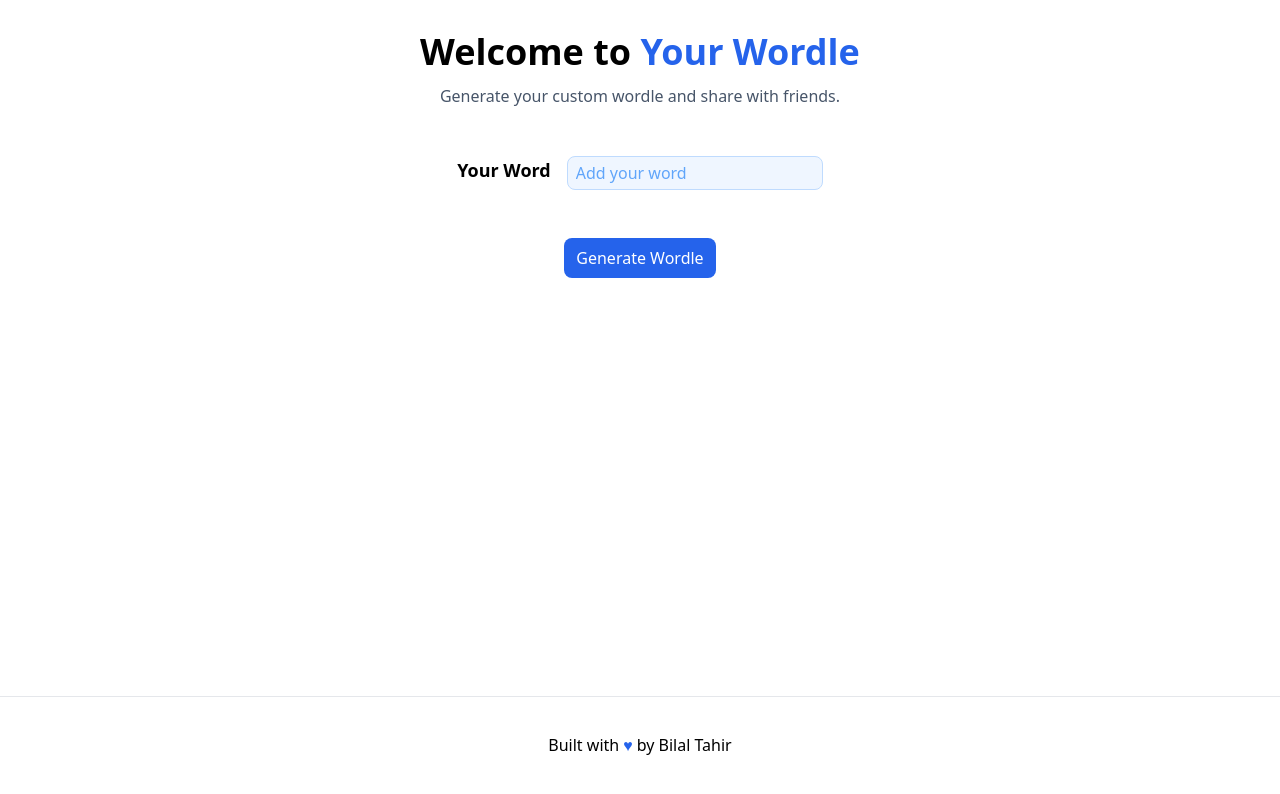
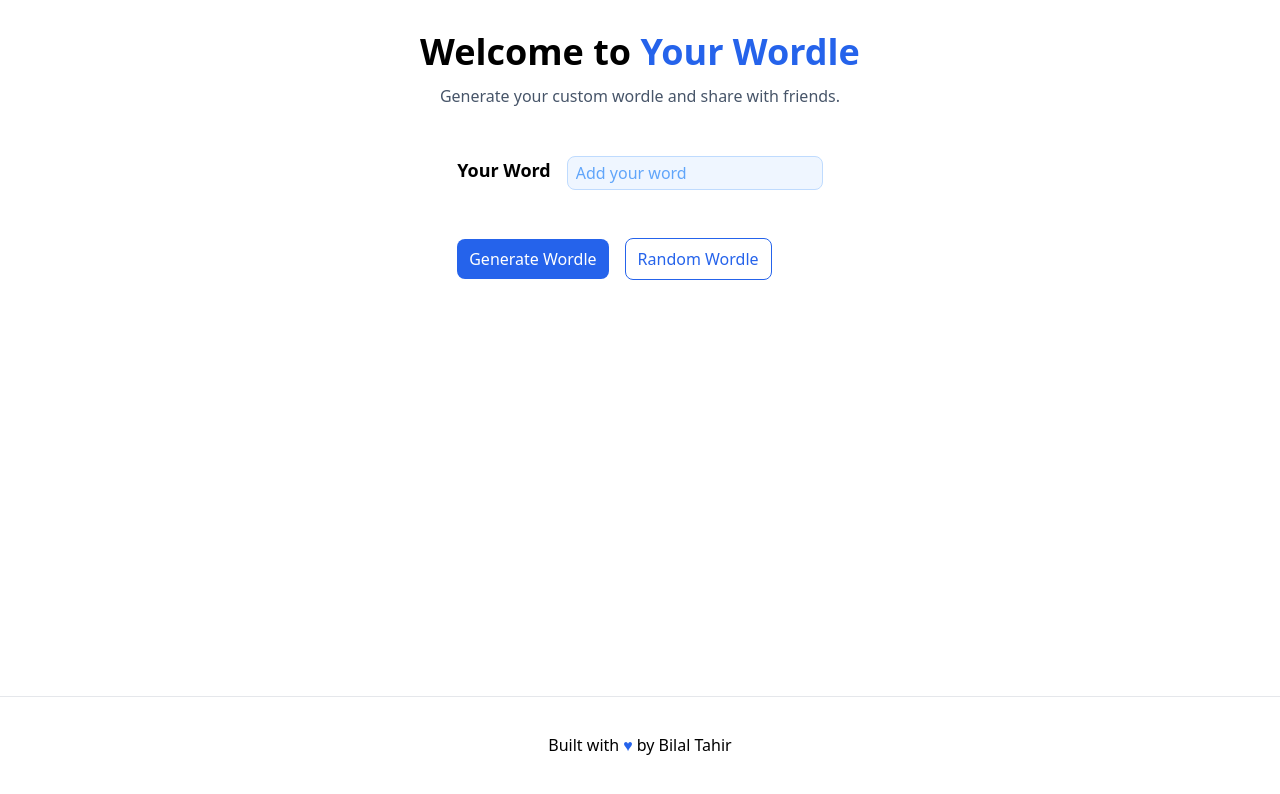
Before and after one commit to btahir/another-wordle, a Next.js app: page / in a window 1280 px wide. Shown: the top 794 px of the page. Built offline with nearby package versions, Linux system fonts and the light colour scheme.

Commit message:
add random word feature

```diff
--- a/pages/index.tsx
+++ b/pages/index.tsx
@@ -2,6 +2,7 @@ import Head from 'next/head'
 import { useRouter } from 'next/router'
 import { useState } from 'react'
 import { caesarShift } from '../utils/helpers'
+import { RANDOM_WORDS } from '../words'
 
 const ALPHABET = [
   'A',
@@ -48,6 +49,13 @@ export default function Home() {
     router.push(`/play?word=${shifted}`)
   }
 
+  function handleRandom() {
+    const randomIdx = Math.round(Math.random() * (RANDOM_WORDS.length - 1))
+    const randomWord = RANDOM_WORDS[randomIdx]
+    const shifted = caesarShift(randomWord, 7)
+    router.push(`/play?word=${shifted}`)
+  }
+
   return (
     <div className="flex min-h-screen flex-col items-center justify-center py-2">
       <Head>
@@ -82,12 +90,20 @@ export default function Home() {
                 onChange={(e) => setWord(e.target.value)}
               />
             </div>
-            <button
-              type="submit"
-              className="mt-12 rounded-lg bg-blue-600 px-3 py-2 font-medium text-white hover:bg-blue-700"
-            >
-              Generate Wordle
-            </button>
+            <div className="mt-12 flex items-center">
+              <button
+                type="submit"
+                className="mr-4 rounded-lg bg-blue-600 px-3 py-2 font-medium text-white hover:bg-blue-700"
+              >
+                Generate Wordle
+              </button>
+              <button
+                onClick={handleRandom}
+                className="rounded-lg border border-blue-600 px-3 py-2 font-medium text-blue-600 hover:text-blue-700"
+              >
+                Random Wordle
+              </button>
+            </div>
           </form>
         </div>
       </main>
--- a/words/index.js
+++ b/words/index.js
@@ -1,4 +1,4 @@
-const WORDS = [
+export const RANDOM_WORDS = [
   'their',
   'heart',
   'salty',
```
